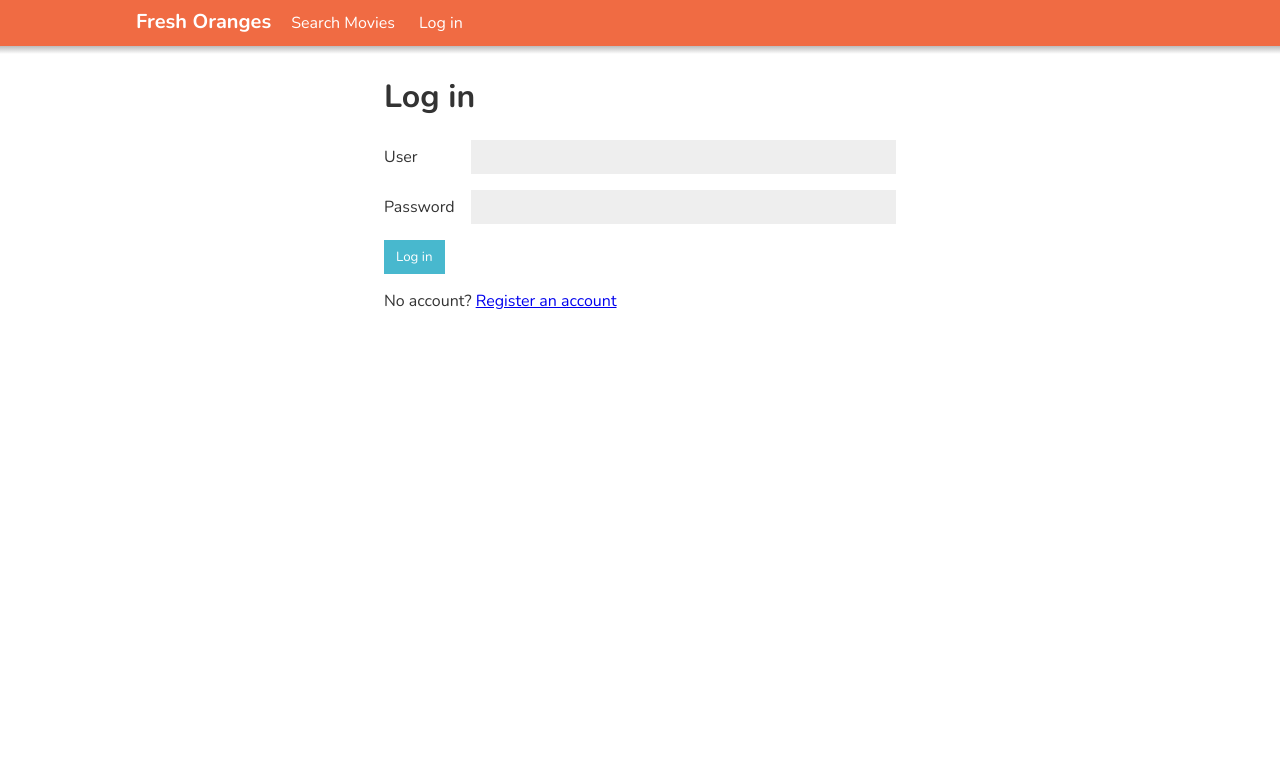
After one commit to TheImaginaryOne/movies-py, a Flask app: page /login in a window 1280 px wide. The commit adds this page. Shown: the top 783 px of the page. Run offline with Flask 2, Linux system fonts and the light colour scheme.

```diff
--- a/cs235init.py
+++ b/cs235init.py
@@ -1,8 +1,9 @@
+from flask import Flask
+
 from datafilereaders.movie_file_csv_reader import MovieFileCSVReader
-from domainmodel.user import User, Review, Movie
 from domainmodel.repository import MemoryRepository
-from flask import Flask
-from web.movies import movies_blueprint
+from web import movies, user
+
 app = Flask(__name__)
 app.secret_key = "TODO"
 
@@ -14,6 +15,7 @@ def main():
                                   movie_file_reader.dataset_of_actors,
                                   movie_file_reader.dataset_of_directors,
                                   movie_file_reader.dataset_of_genres)
-    app.register_blueprint(movies_blueprint(repository))
+    app.register_blueprint(movies.movies_blueprint(repository))
+    app.register_blueprint(user.blueprint(repository))
 
 main()
--- a/static/style.css
+++ b/static/style.css
@@ -1,9 +1,42 @@
-@import url('https://fonts.googleapis.com/css2?family=PT+Serif:wght@400;700&display=swap');
-
+@import url('https://fonts.googleapis.com/css2?family=Nunito:wght@400;700&display=swap');
 body {
-    font-family: 'PT Serif', sans-serif;
+    font-family: 'Nunito', sans-serif;
     font-size: 16px;
     margin: 0;
+    color: #333;
+}
+.top-menu-container {
+    clear: both;
+}
+.top-menu {
+    padding: 0 10%;
+    display: flex;
+    background-color: #f06b43;
+}
+.top-menu-container:after {
+    display: block;
+    width: 100%;
+    height: 8px;
+    background-image: linear-gradient(to bottom, #bbbbbbff, #00000000);
+    content: "";
+}
+.top-menu-title {
+    padding: 8px;
+    font-size: 20px;
+    font-weight: bold;
+    color: #fff;
+}
+.top-menu-item {
+    padding: 12px;
+}
+.top-menu-item a {
+    color: #fff;
+    text-decoration: none;
+}
+
+.narrow-content {
+    clear: both;
+    padding: 0 30%;
 }
 .content {
     clear: both;
@@ -45,3 +78,38 @@ body {
 .movie-search-text {
     width: 200px;
 }
+
+/* login form */
+.grid-form-container {
+    display: grid;
+    grid-template-columns: fit-content(20%) 1fr;
+    grid-column-gap: 16px;
+    grid-row-gap: 16px;
+}
+.grid-form-row {
+    grid-column: 1 / 3;
+}
+.form-errors {
+    background-color: #f06f5d;
+    color: #fff;
+}
+.form-errors ul {
+    margin: 8px 0;
+    padding-left: 24px;
+}
+input[type=text], input[type=password], select {
+    border: none;
+    background-color: #eee;
+    padding: 8px 12px;
+    font-family: 'Nunito', sans-serif;
+}
+input[type=submit] {
+    border: none;
+    background-color: #48b8ce;
+    color: #fff;
+    padding: 8px 12px;
+    font-family: 'Nunito', sans-serif;
+}
+.grid-form-label {
+    padding-top: 6px;
+}
--- a/web/templates/base.html
+++ b/web/templates/base.html
@@ -5,6 +5,19 @@
 </head>
 <body>
 <div>
+    <div class="top-menu-container">
+    <div class="top-menu">
+        <div class="top-menu-title">
+            Fresh Oranges
+        </div>
+        <div class="top-menu-item">
+            <a href="{{ url_for('movies.show') }}">Search Movies</a>
+        </div>
+        <div class="top-menu-item">
+            <a href="{{ url_for('user.login') }}">Log in</a>
+        </div>
+    </div>
+    </div>
     {% block content %}{% endblock %}
 </div>
 </body>
--- /dev/null
+++ b/web/templates/login.html
@@ -0,0 +1,20 @@
+{% extends "base.html" %}
+{% import "pagination.html" as pagination %}
+{% block content %}
+<div class="narrow-content">
+    <h1>Log in</h1>
+</div>
+<div class="narrow-content">
+    <form method="post" action="{{ url_for('user.login') }}" class="grid-form-container">
+        {{ form.csrf_token }}
+        {{ form.username.label(class_ = "grid-form-label") }}
+        {{ form.username }}
+        {{ form.password.label(class_ = "grid-form-label") }}
+        {{ form.password }}
+        <div class="grid-form-row">
+            <input value="Log in" type="submit">
+        </div>
+        <div class="grid-form-row">No account? <a href="{{ url_for('user.register') }}">Register an account</a></div>
+    </form>
+</div>
+{% endblock %}
--- /dev/null
+++ b/web/user.py
@@ -0,0 +1,53 @@
+from flask import Blueprint, render_template, request, url_for
+from flask_wtf import FlaskForm
+from werkzeug.utils import redirect
+from wtforms import StringField, SubmitField, PasswordField, ValidationError
+
+from domainmodel.repository import Repository
+
+
+# Only A-Z|a-z|_ allowed (test!?)
+def validate_username(form, field):
+    if len(field.data) == 0:
+        raise ValidationError("Username must not be empty")
+    for ch in field.data:
+        if not (ch.isalnum() or ch == '_'):
+            raise ValidationError("Username must only have a-z, A-Z or _")
+
+MIN_PASSWORD_LENGTH = 8
+
+def validate_password(form, field):
+    if len(field.data) < MIN_PASSWORD_LENGTH:
+        raise ValidationError(f"Password must have at least {MIN_PASSWORD_LENGTH} characters")
+
+
+class LoginForm(FlaskForm):
+    username = StringField('User')
+    password = PasswordField('Password')
+    submit = SubmitField('submit')
+
+
+class RegisterForm(FlaskForm):
+    username = StringField('User', [validate_username])
+    password = PasswordField('Password', [validate_password])
+    submit = SubmitField('submit')
+
+
+def blueprint(repository: Repository):
+    bp = Blueprint('user', __name__, template_folder='templates', static_folder='static')
+
+    @bp.route('/login', methods=['GET', 'POST'])
+    def login():
+        form = LoginForm()
+        return render_template("login.html", form=form)
+
+    @bp.route('/register', methods=['GET', 'POST'])
+    def register():
+        form = RegisterForm()
+        if request.method == 'POST':
+            # print(form.username.data, form.password.data)
+            if form.validate() and repository.add_user(form.username.data, form.password.data):
+                return redirect(url_for("user.login"))
+        return render_template("register.html", form=form, errors=form.username.errors+form.password.errors)
+
+    return bp
```
Also changed, not shown: domainmodel/repository.py (+25 -0 lines), domainmodel/test/test_repository.py (+21 -0 lines), web/templates/register.html (added, +26 -0 lines).
